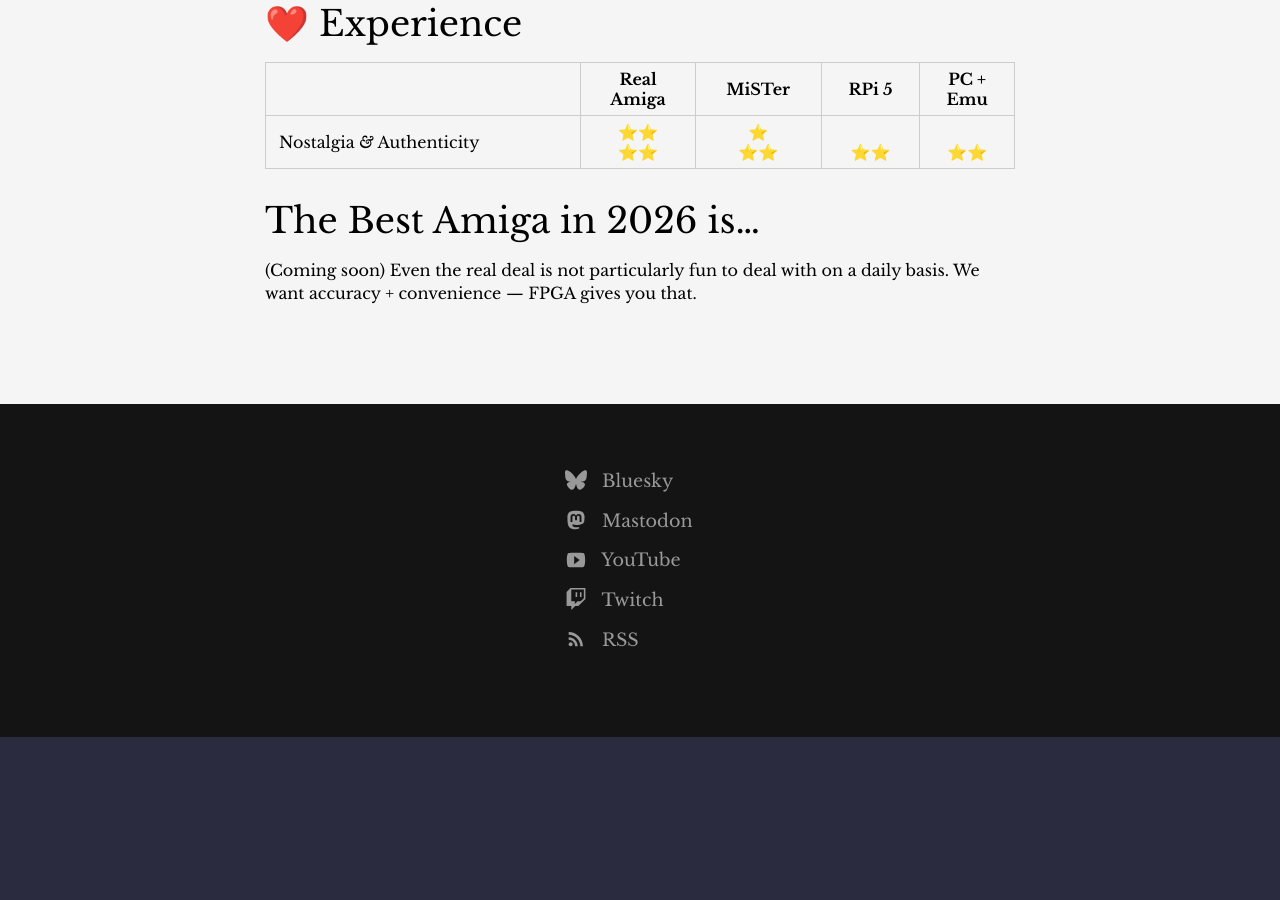
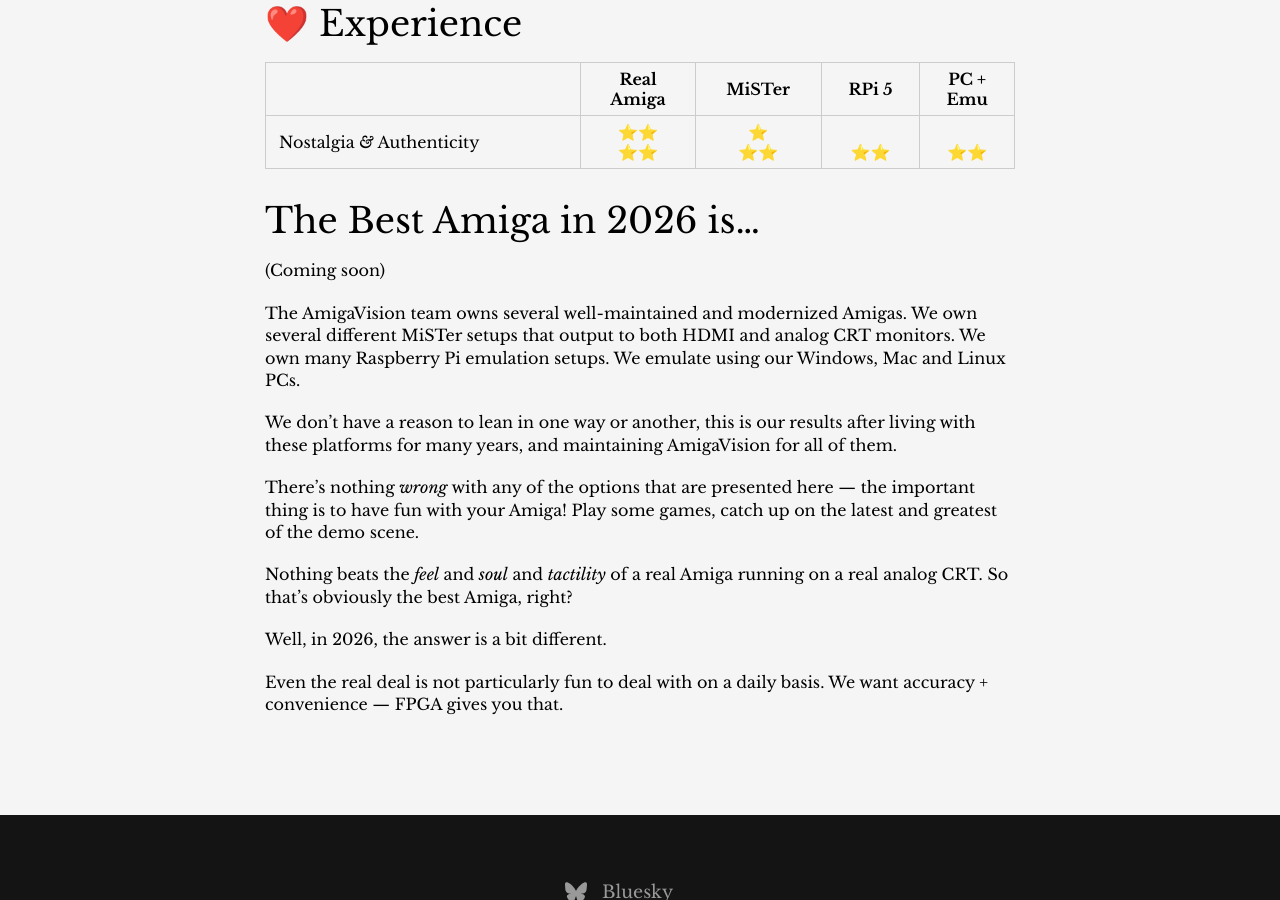
Before and after one commit to amigavision/amigavision.github.io, a Jekyll site: the page built from best.md, in a window 1280 px wide and 900 px high, scrolled down 4334 px. Built offline with Jekyll 4.4.1, drawn with Linux system fonts in a browser that asks for light colours; before the commit the page ends 5071 px from its top, so only the background shows below that.

Commit message:
Add more thoughts

```diff
--- a/best.md
+++ b/best.md
@@ -118,6 +118,17 @@
 ## The Best Amiga in 2026 is…
 
 (Coming soon)
+
+The AmigaVision team owns several well-maintained and modernized Amigas. We own several different MiSTer setups that output to both HDMI and analog CRT monitors. We own many Raspberry Pi emulation setups. We emulate using our Windows, Mac and Linux PCs.
+
+We don’t have a reason to lean in one way or another, this is our results after living with these platforms for many years, and maintaining AmigaVision for all of them.
+
+There’s nothing *wrong* with any of the options that are presented here — the important thing is to have fun with your Amiga! Play some games, catch up on the latest and greatest of the demo scene.
+
+Nothing beats the *feel* and *soul* and *tactility* of a real Amiga running on a real analog CRT. So that’s obviously the best Amiga, right?
+
+Well, in 2026, the answer is a bit different.
+
 Even the real deal is not particularly fun to deal with on a daily basis.
 We want accuracy + convenience — FPGA gives you that.
 
```
